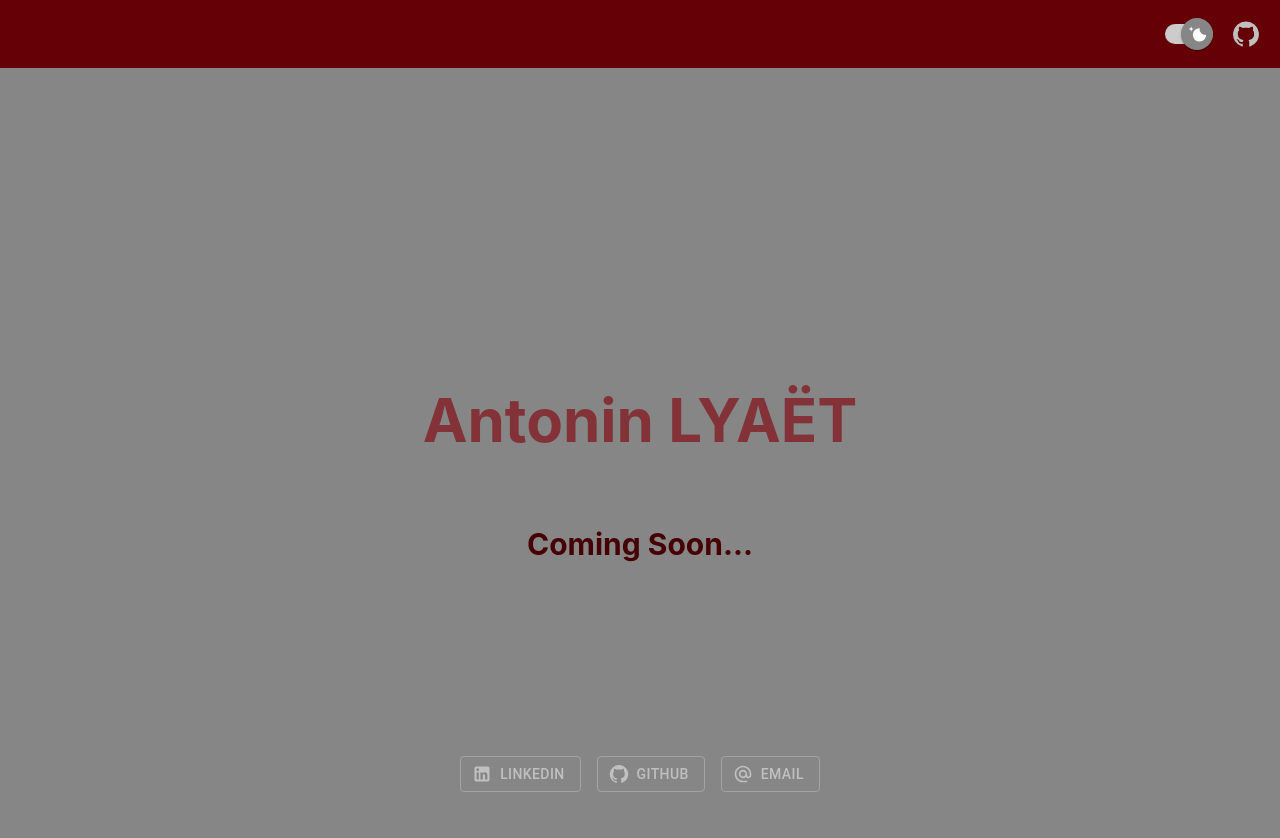
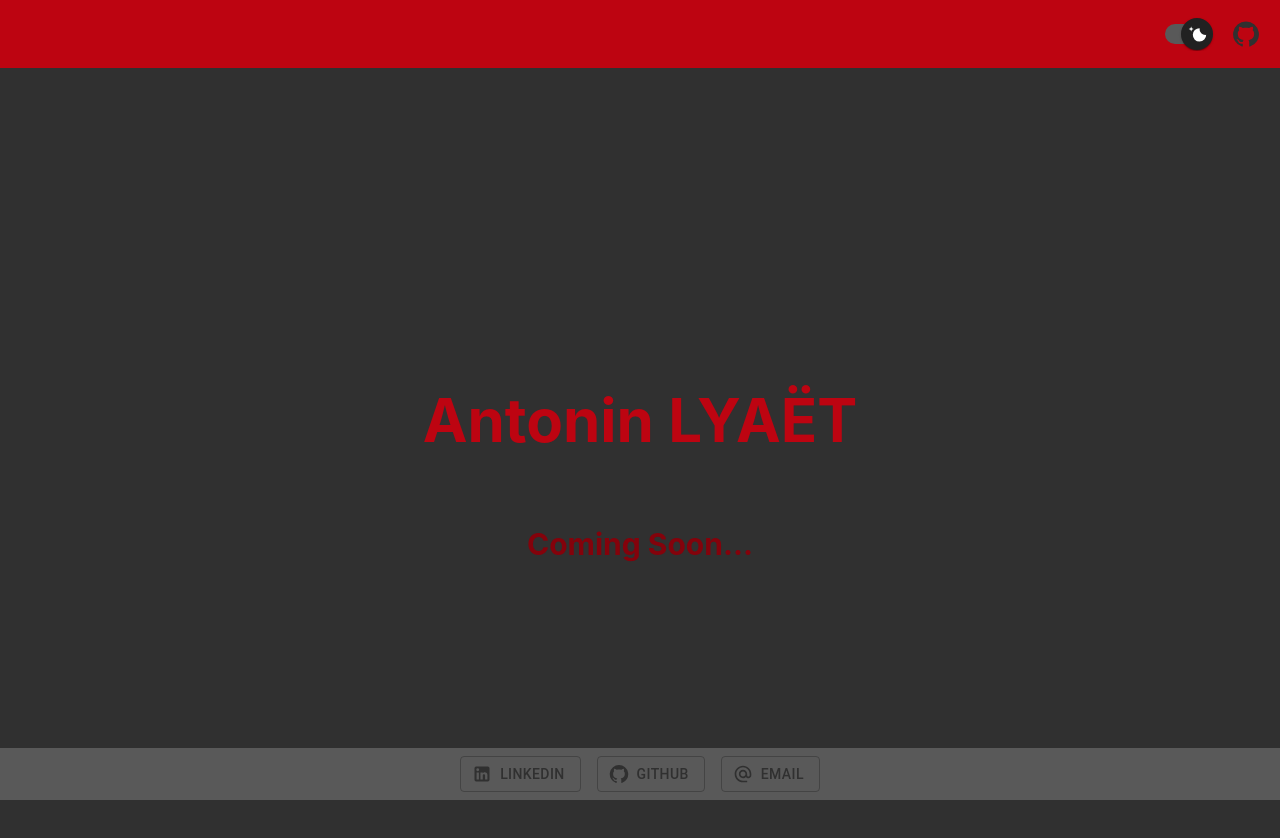
Before and after one commit to syukoGit/my-web-site, a React (Create React App) app: page / in a window 1280 px wide. Shown: the top 838 px of the page. Built offline with nearby package versions, Linux system fonts and the light colour scheme.

Commit message:
Update dark theme and components' color

```diff
--- a/src/components/Footer.tsx
+++ b/src/components/Footer.tsx
@@ -6,7 +6,7 @@ const StyledBox = styled(Box)(({ theme }) => ({
     justifyContent: "center",
     alignItems: "center",
     padding: "0.5rem",
-    backgroundColor: theme.palette.secondary.dark,
+    backgroundColor: theme.palette.secondary.light,
     position: "fixed",
     left: 0,
     bottom: 0,
--- a/src/index.tsx
+++ b/src/index.tsx
@@ -13,9 +13,9 @@ const root = ReactDOM.createRoot(
 root.render(
   <React.StrictMode>
     <CustomThemeProvider>
-        <Header />
-        <Home />
-        <Footer />
+      <Header />
+      <Home />
+      <Footer />
     </CustomThemeProvider>
   </React.StrictMode>
 );
--- a/src/pages/Home.tsx
+++ b/src/pages/Home.tsx
@@ -6,11 +6,11 @@ const StyledBox = styled(Box)(({ theme }) => ({
   alignItems: 'center',
   justifyContent: 'center',
   flexDirection: 'column',
-  background: theme.palette.secondary.dark,
+  background: theme.palette.secondary.main,
 }));
 
 const StyledTitle = styled('h1')(({ theme }) => ({
-  color: theme.palette.primary.light,
+  color: theme.palette.primary.main,
   fontSize: '60px',
 }));
 
--- a/src/utils/themes/dark.tsx
+++ b/src/utils/themes/dark.tsx
@@ -4,10 +4,10 @@ const dark = createTheme({
     palette: {
         mode: "dark",
         primary: {
-            main: "#650006"
+            main: "#bd0411"
         },
         secondary: {
-            main: "#c0c0c0"
+            main: "#303030"
         }
     }
 });
```
